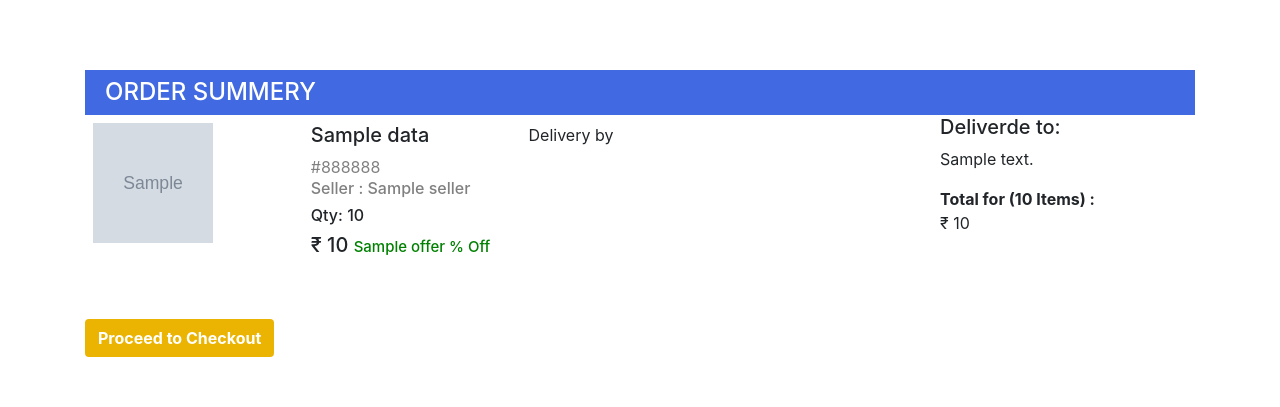
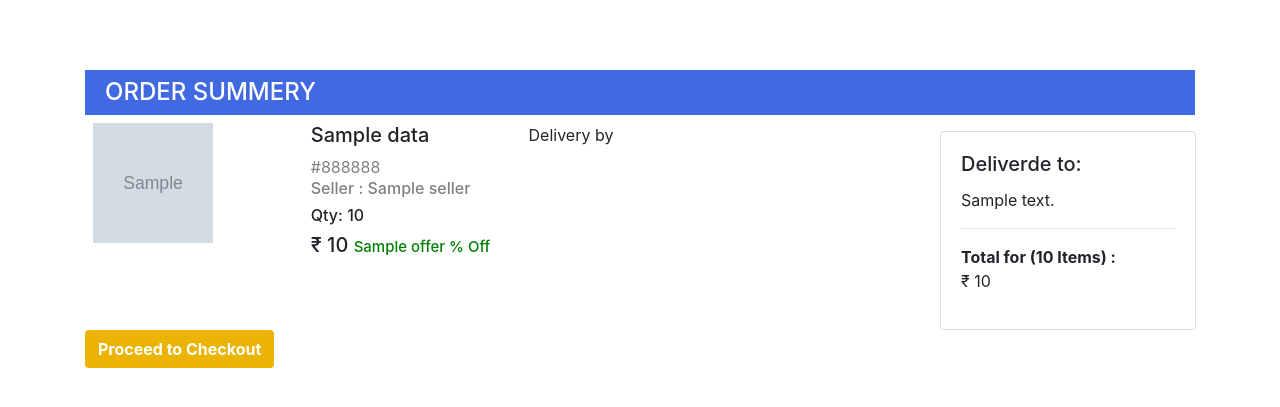
Before and after one commit to VrindhaAravind/ElectronicStore, a Django app: template electronicstore/customer/templates/order_summery.html in a window 1280 px wide. Shown: the top 407 px of the page. Run offline with Django 3.2, Linux system fonts and the light colour scheme; the template is opened without the code that fills it: most values are stand-ins (such as "Sample title", 1, 10 or a date in 2020); grey boxes marked "Sample" are stand-in pictures; some libraries are stand-ins or nearby versions.

Commit message:
Update order_summery.html

```diff
--- a/electronicstore/customer/templates/order_summery.html
+++ b/electronicstore/customer/templates/order_summery.html
@@ -38,9 +38,17 @@
         {% endfor %}
             </div>
             <div class="col-3" >
-                <h5>Deliverde to:</h5>
-                <p>{{address}}</p>
-                <p><b>Total for ({{qty}} Items)  :</b><br> &#8377; {{sum}}</p>
+                <div class="card" style="width: 16rem;margin-top:1rem;margin-left:0">
+                      <div class="card-body">
+                        <h5 class="card-title">Deliverde to:</h5>
+                        <p class="card-text">{{address}}</p>
+                          <hr>
+                          <p><b>Total for ({{qty}} Items)  :</b><br> &#8377; {{sum}}</p>
+                      </div>
+                    </div>
+<!--                <h5>Deliverde to:</h5>-->
+<!--                <p>{{address}}</p>-->
+<!--                <p><b>Total for ({{qty}} Items)  :</b><br> &#8377; {{sum}}</p>-->
             </div>
         </div>
 
```
